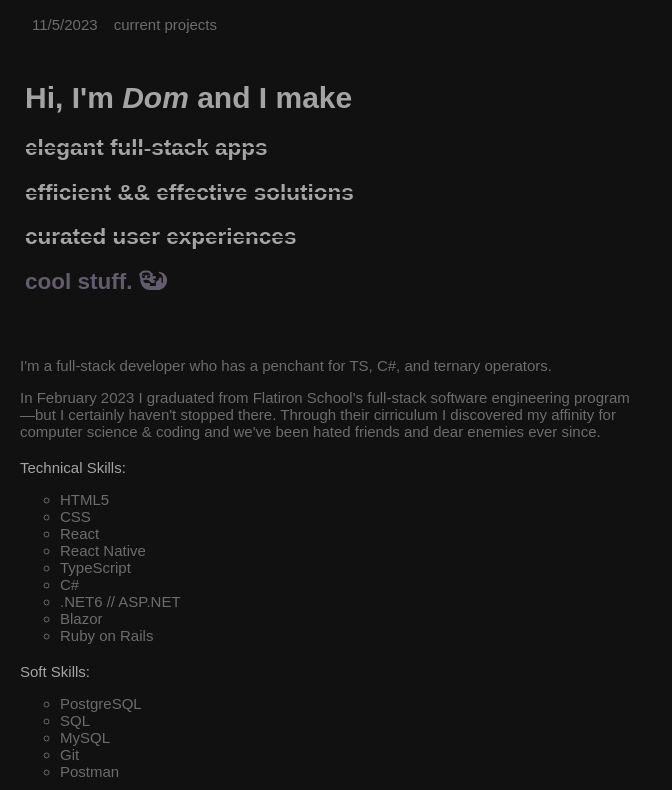
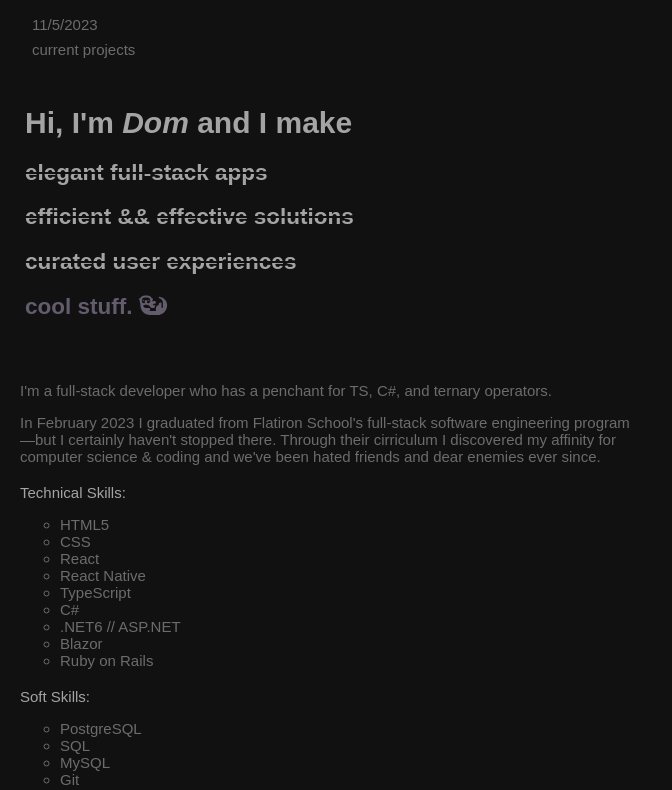
Before and after one commit to dreadnought-admin/portfolio, a React (Vite) app: page / in a window 1280 px wide. Shown: the top 790 px of the page, without its empty margins (0-672 px from the left). Built offline with nearby package versions, Linux system fonts and the light colour scheme; a web font is replaced by a local one.

Commit message:
Changes navigation date button to paragraph

```diff
--- a/src/Nav.jsx
+++ b/src/Nav.jsx
@@ -11,7 +11,7 @@ const date = `${current.getDate()}/${current.getMonth()+1}/${current.getFullYear
   return (
     <div className="navButtonBar">
     <div>
-    <a className="navButton confirm_selection" href="#">{date}</a>
+    <p className="navButton confirm_selection">{date}</p>
      {location.pathname !=="/" &&
         <NavLink className="navButton confirm_selection" to="/">home</NavLink>
       }
```
